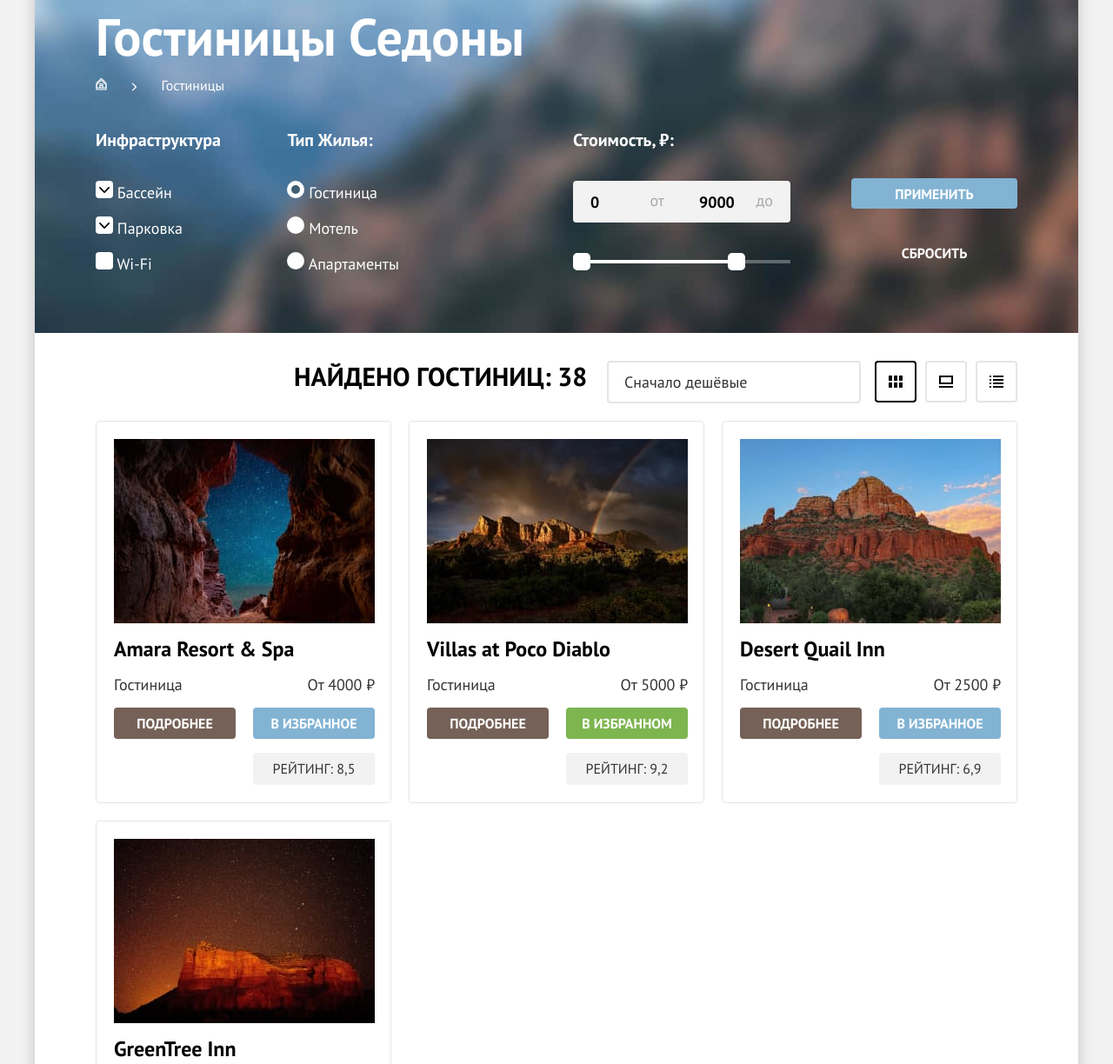
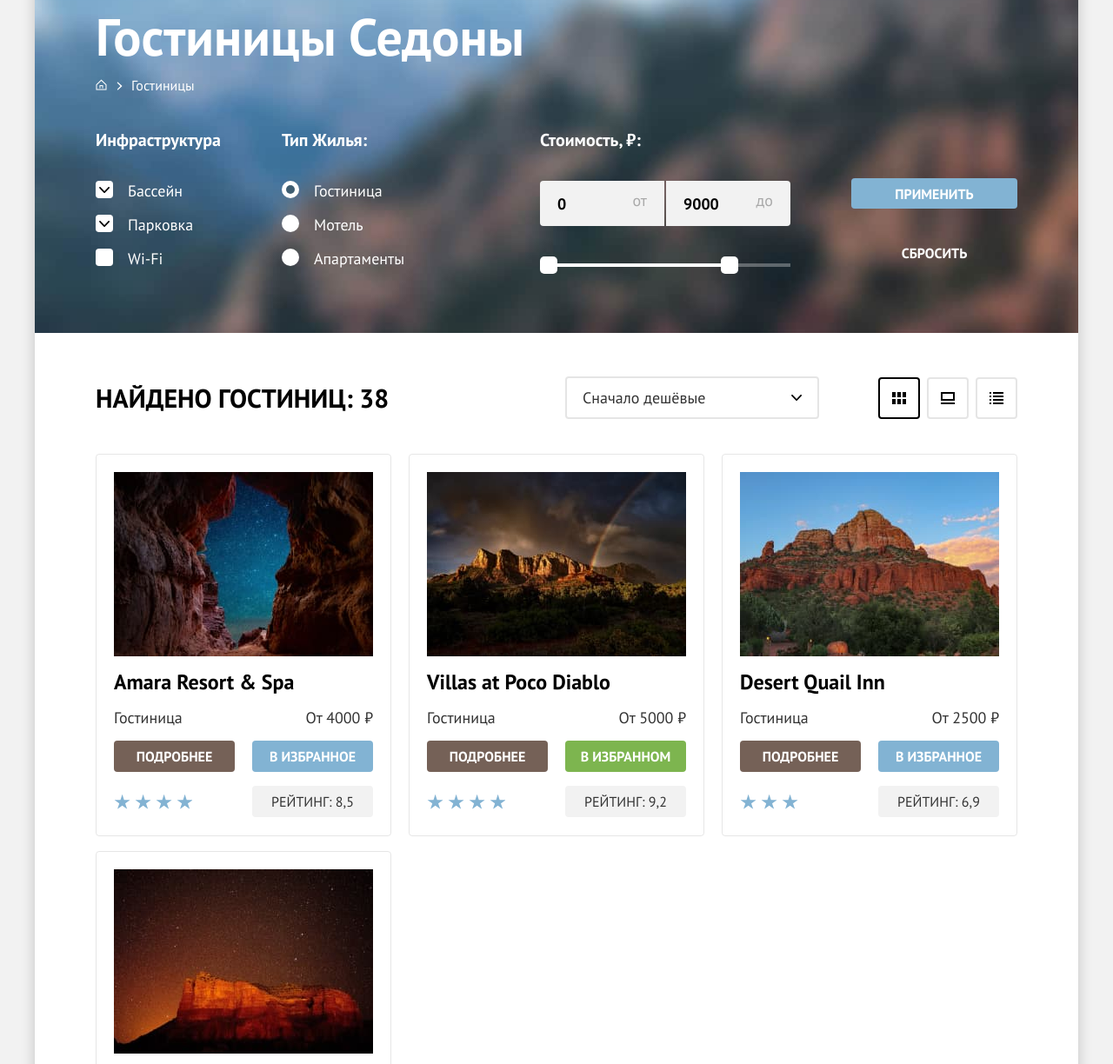
Before and after one commit to htmlacademy-htmlcss/2176623-sedona-36, a plain HTML site: page 5/catalog.html in a window 1280 px wide. Shown: the part 96-1320 px from the top of the page at 87% size. Drawn offline with Linux system fonts and the light colour scheme.

Commit message:
:heavy_check_mark: Сборка #5

```diff
--- a/5/catalog.html
+++ b/5/catalog.html
@@ -53,11 +53,7 @@
           <li class="breadcrumbs-item">
             <a class="breadcrumbs-link breadcrumbs-link-home" href="index.html">
               <span class="visually-hidden">Главная</span>
-              <img src="images/home-icon.svg" width="13" height="15" alt="Иконка домика.">
             </a>
-          </li>
-          <li class="breadcrumbs-item">
-            <img src="images/arrow.svg" width="6.39" height="9.94" alt="Стрелка.">
           </li>
           <li class="breadcrumbs-item">
             <a class="breadcrumbs-link breadcrumbs-link-current">Гостиницы</a>
--- a/5/styles/styles.css
+++ b/5/styles/styles.css
@@ -24,26 +24,22 @@ html {
   box-sizing: border-box;
   margin: 0;
   padding: 0;
-
   background-color: #f2f2f2;
 }
 
 body {
   position: relative;
-
   display: flex;
   flex-direction: column;
   width: 1200px;
   min-height: 100vh;
   margin: 0 auto;
-
   font-style: normal;
   font-weight: 400;
   font-size: 18px;
   line-height: 21px;
   font-family: "PT Sans", sans-serif;
   color: #000000;
-
   background-color: #ffffff;
   box-shadow: 0 0 15px rgba(0, 0, 0, 0.2);
 }
@@ -54,24 +50,19 @@ body {
 
 img {
   max-width: 100%;
-
   object-fit: cover;
   object-position: center;
 }
 
 .visually-hidden {
   position: absolute;
-
   width: 1px;
   height: 1px;
   margin: -1px;
   padding: 0;
   overflow: hidden;
-
   white-space: nowrap;
-
   border: 0;
-
   clip: rect(0 0 0 0);
   clip-path: inset(100%);
 }
@@ -79,14 +70,12 @@ img {
 .list-reset {
   margin: 0;
   padding: 0;
-
   list-style: none;
 }
 
 .button {
   display: inline-block;
   padding: 8px;
-
   font-weight: 700;
   font-size: 16px;
   line-height: 20px;
@@ -95,7 +84,6 @@ img {
   color: #ffffff;
   text-transform: uppercase;
   text-decoration: none;
-
   background-color: #756157;
   border: none;
   border-radius: 4px;
@@ -113,18 +101,19 @@ img {
 /* сделать на гридах */
 .navigation {
   position: relative;
-
+  display: grid;
+  grid-template-columns: 140px 1fr auto 160px;
+  gap: 24px;
+  align-items: center;
   width: 100%;
   padding: 0 70px;
-  display: grid;
-  grid-template-columns: 140px auto 88px 160px;
-  gap: 30px;
+
 }
+
 
 .navigation-logo {
   position: relative;
   z-index: 1;
-
   display: block;
   align-self: start;
   width: 140px;
@@ -139,8 +128,8 @@ img {
 }
 
 .navigation-list {
-  display: grid;
-  grid-template-columns:100px 114px 125px;
+  display: flex;
+  flex-wrap: wrap;
   margin-left: 6px;
 }
 
@@ -150,10 +139,8 @@ img {
 
 .navigation-link {
   position: relative;
-
   display: inline-block;
   padding: 19px 0 17px;
-
   font-weight: 700;
   font-size: 20px;
   line-height: 24px;
@@ -168,9 +155,7 @@ img {
   right: 0;
   bottom: -3px;
   left: 0;
-
   height: 2px;
-
   background-color: #756257;
 }
 
@@ -183,13 +168,11 @@ img {
 
 .navigation-user-link {
   position: relative;
-
   display: flex;
   justify-content: center;
   align-items: center;
   width: 40px;
   height: 40px;
-
   color: #000000;
 }
 
@@ -197,29 +180,22 @@ img {
   position: absolute;
   top: 0;
   right: 0;
-
   display: block;
   padding: 5px;
-
   font-size: 10px;
   line-height: 10px;
   color: #ffffff;
-
   background-color: #7db54f;
   border-radius: 10px;
 }
 
 .navigation-button {
   width: 160px;
-  align-self: center;
-
 }
 
 .hero {
   padding: 51px 70px 82px;
-
   color: #ffffff;
-
   background-color: #94989b;
   background-image: url("../images/mountains.jpg");
   background-repeat: no-repeat;
@@ -240,7 +216,6 @@ img {
 
 .page-description {
   padding: 69px 70px 68px;
-
   text-align: center;
 }
 
@@ -251,7 +226,6 @@ img {
 
 .page-title {
   margin: 0 0 25px;
-
   font-size: 30px;
   line-height: 36px;
   text-transform: uppercase;
@@ -308,10 +282,8 @@ img {
 
 .advantages-title {
   position: relative;
-
   margin: 0 0 31px;
   padding-bottom: 31px;
-
   font-size: 24px;
   line-height: 28px;
   text-align: center;
@@ -323,17 +295,14 @@ img {
   position: absolute;
   bottom: 0;
   left: 50%;
-
   width: 60px;
   height: 2px;
-
   background-color: rgba(0, 0, 0, 0.3);
   transform: translateX(-50%);
 }
 
 .advantages-text {
   margin: 0;
-
   text-align: center;
   color: #333333;
 }
@@ -362,7 +331,6 @@ img {
 
 .advantages-list-services .advantages-content {
   padding-top: 183px;
-
   background-repeat: no-repeat;
   background-position: center 78px;
 }
@@ -397,7 +365,6 @@ img {
   display: block;
   width: 375px;
   margin: 0 auto;
-
   font-size: 20px;
   line-height: 36px;
 }
@@ -408,13 +375,11 @@ img {
 
 .subscribe {
   padding: 96px 70px 104px;
-
   text-align: center;
 }
 
 .subscribe-home {
   color: #ffffff;
-
   background-color: #94989b;
   background-image: url("../images/subscribe.jpg");
   background-repeat: no-repeat;
@@ -439,35 +404,30 @@ img {
 
 /* делаем на гридах */
 .subscribe-form {
+  display: grid;
+  grid-template-columns: 1fr 232px;
+  align-items: start;
   max-width: 684px;
   margin: 0 auto;
-  display: grid;
-  grid-template-columns: 452px 232px;
 }
 
 .form-input {
   width: 100%;
-  height: 48px;
+  height: 52px;
   padding: 13px 17px 10px;
-
   font-weight: 700;
   font-size: 18px;
   line-height: 24px;
   font-family: "PT Sans", sans-serif;
   color: #000000;
-
   background-color: #f2f2f2;
   border: 2px solid transparent;
   border-radius: 4px;
-
   appearance: none;
 }
 
 .subscribe-input {
-  height: 52px;
-
   font-weight: 400;
-
   border-radius: 4px 0 0 4px;
 }
 
@@ -476,15 +436,13 @@ img {
   width: 232px;
   font-size: 20px;
   line-height: 36px;
-
+  height: 52px;
   border-radius: 0 4px 4px 0;
 }
 
 .filter {
   padding: 35px 70px 68px;
-
   color: #ffffff;
-
   background-color: #94989b;
   background-image: url("../images/filter.jpg");
   background-repeat: no-repeat;
@@ -494,13 +452,11 @@ img {
 
 .filter-page-title {
   margin: 0 0 7px;
-
   font-size: 60px;
   line-height: 78px;
 }
 
 .breadcrumbs-list {
-
   display: flex;
   flex-wrap: wrap;
   align-items: center;
@@ -509,7 +465,6 @@ img {
 
 .breadcrumbs-item {
   position: relative;
-
   margin-right: 28px;
 }
 
@@ -518,11 +473,9 @@ img {
   position: absolute;
   top: 50%;
   right: -18px;
-
   width: 7px;
   height: 10px;
-
-  background-image: url("../images/arrow-breadcrumbs.svg");
+  background-image: url("../images/arrow.svg");
   background-repeat: no-repeat;
   background-size: contain;
   transform: translateY(-50%);
@@ -534,7 +487,6 @@ img {
 
 .breadcrumbs-link {
   display: block;
-
   font-size: 16px;
   line-height: 21px;
   color: #ffffff;
@@ -544,7 +496,7 @@ img {
 .breadcrumbs-link-home {
   width: 13px;
   height: 21px;
-
+  display: block;
   background-image: url("../images/home-icon.svg");
   background-repeat: no-repeat;
   background-position: center;
@@ -554,28 +506,35 @@ img {
 /* делаем на гридах */
 .filter-form {
   display: grid;
-  grid-template-columns: 150.43px auto 288px 191px;
-  gap: 70px;
+  grid-template-columns: auto auto 1fr 191px;
+  gap: 20px 70px;
+  align-items: start;
 }
 
 .filter-group {
   margin: 0;
   padding: 0;
-
   border: none;
 }
 
 /* делаем на гридах */
 .filter-list {
   display: grid;
-  grid-template-columns: 150.43px;
-  gap: 16px 108px;
+  grid-template-columns: 1fr;
+  gap: 16px;
+  justify-content: start;
 }
+
+.filter-item {
+  display: grid;
+  grid-template-columns: auto 1fr;
+  gap: 17px;
+}
+
 
 .filter-title {
   margin-bottom: 35px;
   padding: 0;
-
   font-weight: 700;
   font-size: 20px;
   line-height: 24px;
@@ -587,14 +546,11 @@ img {
 
 .filter-control-input {
   position: relative;
-
   width: 20px;
   height: 20px;
   margin: 0;
-
   background-color: #ffffff;
   border-radius: 4px;
-
   appearance: none;
 }
 
@@ -613,10 +569,8 @@ img {
   position: absolute;
   top: 50%;
   left: 50%;
-
   width: 10px;
   height: 10px;
-
   background-color: #3f5e72;
   border-radius: 50%;
   transform: translate(-50%, -50%);
@@ -628,8 +582,10 @@ img {
 
 /* сделать на гридах */
 .filter-range-change {
+  display: grid;
+  grid-template-columns: repeat(2, 143px);
+  gap: 2px;
   margin-bottom: 35px;
-  display: flex;
 }
 
 .filter-range-item {
@@ -656,16 +612,13 @@ img {
 .filter-range-item label {
   position: absolute;
   right: 0;
-
   padding: 11px 20px;
-
   line-height: 24px;
   color: rgba(0, 0, 0, 0.3);
 }
 
 .filter-toggle {
   position: relative;
-
   height: 20px;
 }
 
@@ -674,33 +627,26 @@ img {
   content: "";
   position: absolute;
   bottom: 8px;
-
   height: 4px;
 }
 
 .filter-toggle::before {
   left: 0;
-
   width: 76%;
-
   background-color: #ffffff;
 }
 
 .filter-toggle::after {
   right: 0;
-
   width: 24%;
-
   background-color: rgba(255, 255, 255, 0.3);
 }
 
 .filter-toggle-item {
   position: absolute;
   bottom: 0;
-
   width: 20px;
   height: 20px;
-
   background-color: #ffffff;
   border: none;
   border-radius: 5px;
@@ -717,9 +663,7 @@ img {
 .filter-button {
   display: flex;
   flex-direction: column;
-align-content: flex-end;
   padding-top: 56px;
-
 }
 
 .filter-submit {
@@ -729,25 +673,24 @@ align-content: flex-end;
 
 /* сделать на гридах */
 .sorting {
-  padding: 32px 70px 20px;
   display: grid;
-  grid-template-columns: 340px auto 160px;
-  gap: 20px;
-  justify-self: end;
+  grid-template-columns: 1fr auto auto;
+  gap: 20px 68px;
+  align-items: center;
+  padding: 50px 70px 40px;
 }
 
 /* делаем на гридах */
 .sorting-view {
   display: grid;
-  grid-template-columns: repeat(3, 48px);
-  gap: 10px;
-  justify-self: end;
+  grid-template-columns: repeat(3, auto);
+  gap: 8px;
+
 
 }
 
 .sorting-title {
   margin: 0;
-
   font-size: 30px;
   line-height: 36px;
   text-transform: uppercase;
@@ -757,19 +700,16 @@ align-content: flex-end;
   width: 292px;
   height: 49px;
   padding: 0 40px 0 18px;
-  justify-self: center;
   font-size: 18px;
   line-height: 21px;
   font-family: "PT Sans", sans-serif;
   color: #333333;
-
   background-color: transparent;
-  background-image: url("../images/arrow-select.svg");
+  background-image: url("../images/arrowsorting.svg");
   background-repeat: no-repeat;
   background-position: center right 18px;
   border: 2px solid #e5e5e5;
   border-radius: 4px;
-
   appearance: none;
 }
 
@@ -777,7 +717,6 @@ align-content: flex-end;
   display: block;
   width: 48px;
   height: 48px;
-
   background-repeat: no-repeat;
   background-position: center;
   background-size: 16px 14px;
@@ -807,21 +746,22 @@ align-content: flex-end;
 
 /* делаем на гридах */
 .hotels-list {
+  display: grid;
+  grid-template-columns: repeat(3, 1fr);
+  gap: 17px 20px;
   padding-bottom: 40px;
-  border-bottom: 1px solid #e6e6e6;
-  display: grid;
-  grid-template-columns: repeat(3, 340px);
-  gap: 20px;
+  border-bottom: 1px solid #e6e6e6
 }
 
 /* делаем на гридах */
 .hotels-item {
+  display: grid;
+  grid-template-columns: repeat(2, 1fr);
+  gap: 16px 20px;
+  align-items: start;
   padding: 20px;
   border: 1px solid #e6e6e6;
   border-radius: 4px;
-  display: grid;
-  grid-template-columns: repeat(2, 140px);
-  gap: 16px 20px;
 }
 
 .hotels-img {
@@ -845,7 +785,6 @@ align-content: flex-end;
 
 .hotels-title {
   margin: 0;
-
   font-size: 24px;
   line-height: 28px;
 }
@@ -865,34 +804,34 @@ align-content: flex-end;
 .hotels-rating-star {
   display: block;
   height: 37px;
-
-  background-image: url("../images/stars.svg");
   background-repeat: no-repeat;
   background-position: left center;
 }
 
 .hotels-rating-star-4 {
   width: 90px;
+  background-image: url("../images/stars-4.svg");
 }
+
 
 .hotels-rating-star-3 {
   width: 70px;
+  background-image: url("../images/stars-3.svg");
 }
 
 .hotels-rating-star-2 {
   width: 50px;
+  background-image: url("../images/stars-2.svg");
 }
 
 .hotels-rating-text {
   display: block;
   padding: 8px;
-
   font-size: 16px;
   line-height: 20px;
   text-align: center;
   color: #333333;
   text-transform: uppercase;
-
   background-color: #f2f2f2;
   border-radius: 4px;
 }
@@ -912,21 +851,18 @@ align-content: flex-end;
   min-width: 60px;
   min-height: 60px;
   padding: 10px;
-
   font-weight: 700;
   font-size: 20px;
   line-height: 36px;
   text-align: center;
   color: #ffffff;
   text-decoration: none;
-
   background-color: #82b3d3;
   border-radius: 4px;
 }
 
 .pagination-link-current {
   color: #000000;
-
   background-color: #f2f2f2;
 }
 
@@ -935,28 +871,35 @@ align-content: flex-end;
   font-size: 22px;
   line-height: 26px;
   color: #000000;
-
   background-color: transparent;
 }
 
 /* сделать на гридах */
 .page-footer {
+  display: grid;
+  grid-template-columns: auto 1fr auto;
+  gap: 20px;
+  align-items: center;
   padding: 45px 70px 35px;
+}
+
+.footer-social-list {
   display: grid;
-  grid-template-columns: 142px 720px 115px;
-  gap: 60px 10px;
+  grid-template-columns: repeat(3, auto);
 }
-.footer-social-list{
-display: grid;
-grid-template-columns: repeat(3, 47.33px);
-gap: 10;
-align-items: center;
+
+.social-link {
+  display: flex;
+  justify-content: center;
+  align-items: center;
+  width: 47px;
+  height: 40px;
+  color: #83b3d3;
 }
 
 .footer-phone {
   display: block;
   margin: 0 auto;
-
   font-size: 40px;
   line-height: 40px;
   color: #000000;
@@ -967,6 +910,5 @@ align-items: center;
   display: block;
   width: 115px;
   height: 33px;
-
   color: #000000;
 }
```
Also changed, not shown: 5/images/arrowsorting.svg (added), 5/images/stars-2.svg (added), 5/images/stars-3.svg (added), 5/images/stars-4.svg (added).
